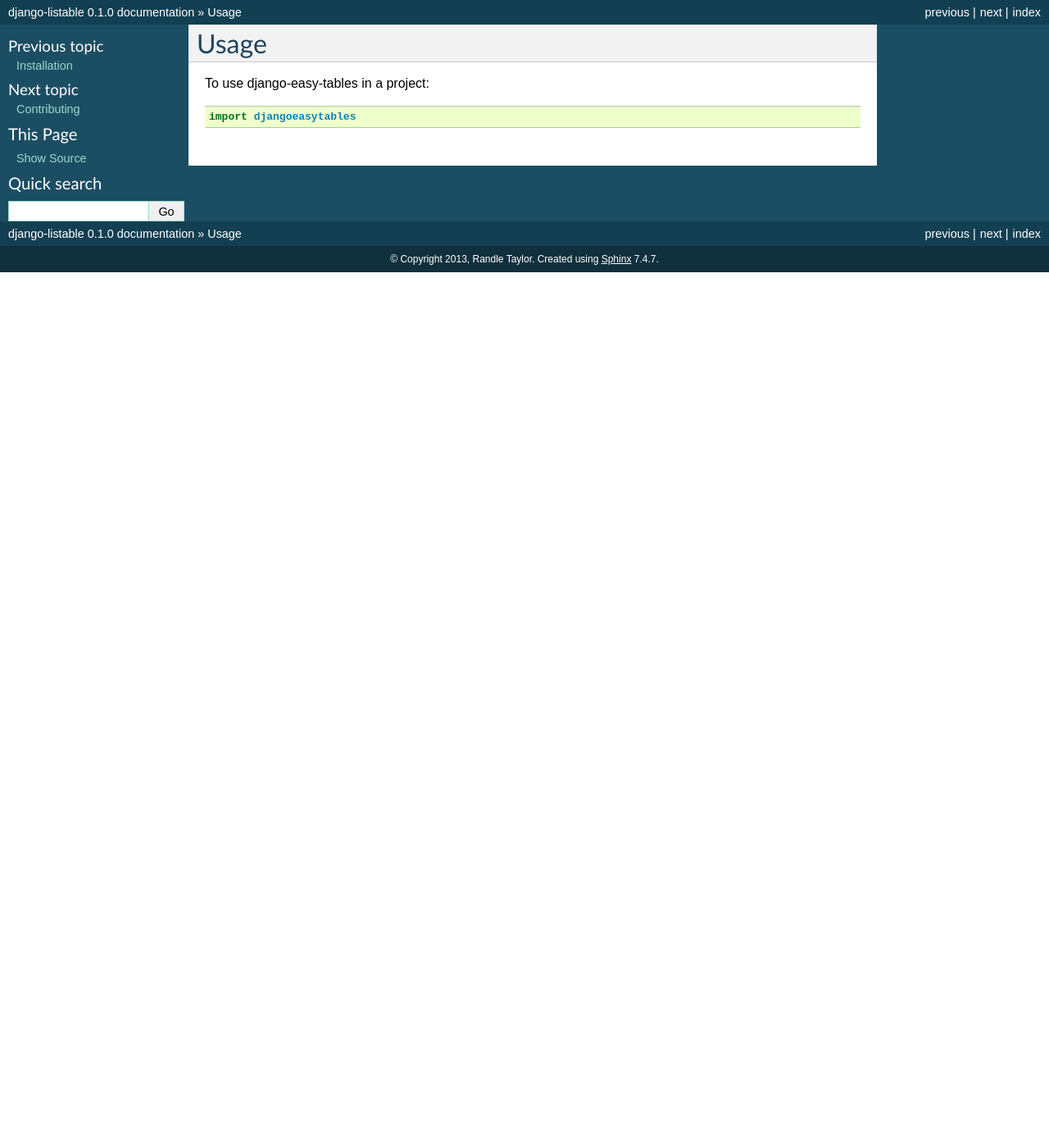
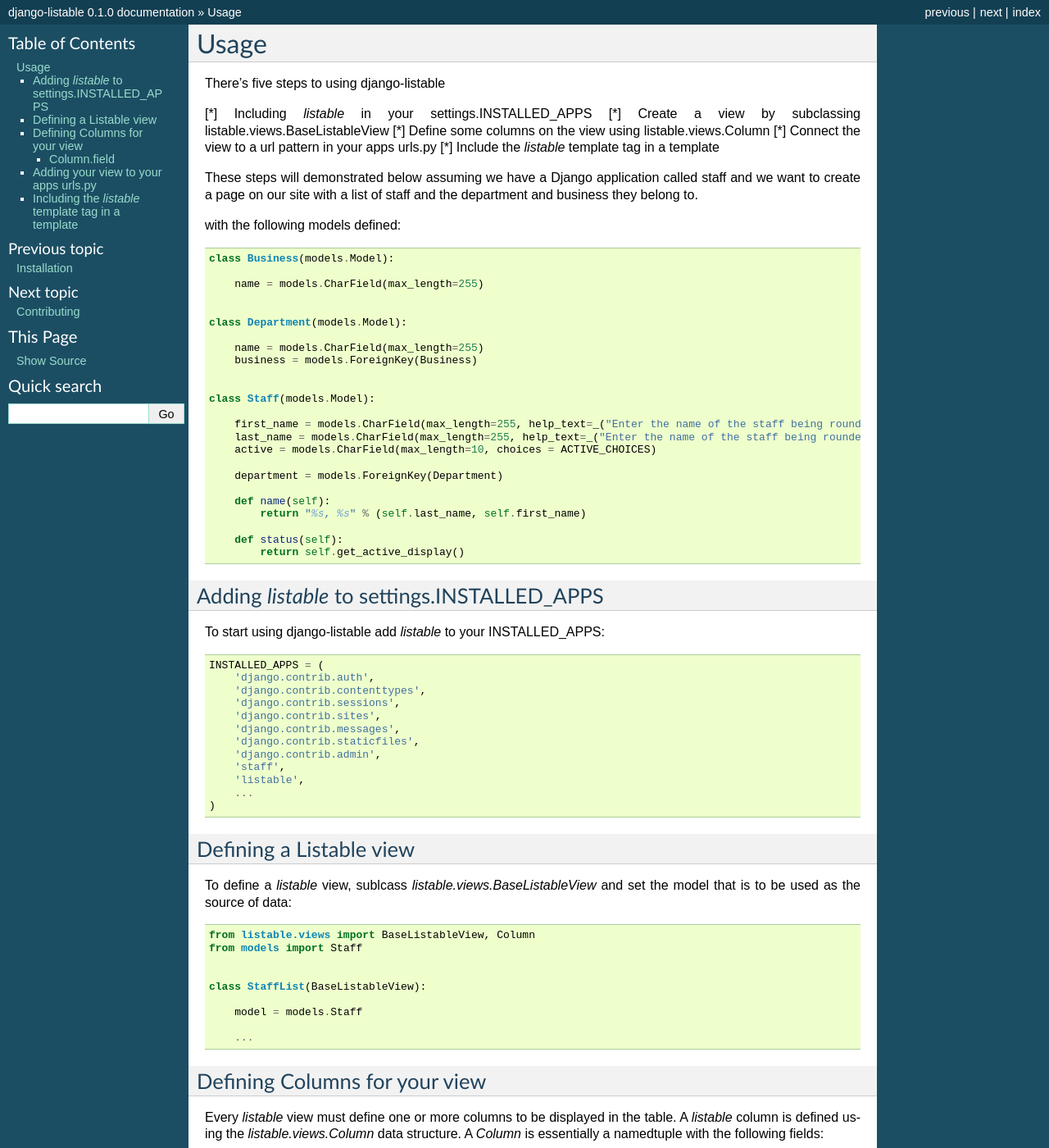
Before and after one commit to randlet/django-listable, a Sphinx documentation site: the page built from docs/usage.rst, in a window 1280 px wide and 1400 px high. Shown: the whole window at 82% size. Built offline with Sphinx 7.4.7, drawn with Linux system fonts in a browser that asks for light colours; some of the changed text lies outside the part shown.

Commit message:
start of docs

```diff
--- a/docs/usage.rst
+++ b/docs/usage.rst
@@ -2,6 +2,157 @@
 Usage
 ========
 
-To use django-easy-tables in a project::
+There's five steps to using django-listable
 
-	import djangoeasytables
+[*] Including `listable` in your settings.INSTALLED_APPS
+[*] Create a view by subclassing listable.views.BaseListableView
+[*] Define some columns on the view using listable.views.Column
+[*] Connect the view to a url pattern in your apps urls.py
+[*] Include the `listable` template tag in a template
+
+These steps will demonstrated below assuming we have
+a Django application called staff and we want to create a page on our
+site with a list of staff and the department and business they belong to.
+
+with the following models defined::
+
+    class Business(models.Model):
+
+        name = models.CharField(max_length=255)
+
+
+    class Department(models.Model):
+
+        name = models.CharField(max_length=255)
+        business = models.ForeignKey(Business)
+
+
+    class Staff(models.Model):
+
+        first_name = models.CharField(max_length=255, help_text=_("Enter the name of the staff being rounded"))
+        last_name = models.CharField(max_length=255, help_text=_("Enter the name of the staff being rounded"))
+        active = models.CharField(max_length=10, choices = ACTIVE_CHOICES)
+
+        department = models.ForeignKey(Department)
+
+        def name(self):
+            return "%s, %s" % (self.last_name, self.first_name)
+
+        def status(self):
+            return self.get_active_display()
+
+
+
+Adding `listable` to settings.INSTALLED_APPS
+--------------------------------------------
+
+To start using django-listable add `listable` to your INSTALLED_APPS::
+
+    INSTALLED_APPS = (
+        'django.contrib.auth',
+        'django.contrib.contenttypes',
+        'django.contrib.sessions',
+        'django.contrib.sites',
+        'django.contrib.messages',
+        'django.contrib.staticfiles',
+        'django.contrib.admin',
+        'staff',
+        'listable',
+        ...
+    )
+
+Defining a Listable view
+------------------------
+
+To define a `listable` view, sublcass `listable.views.BaseListableView`
+and set the model that is to be used as the source of data::
+
+    from listable.views import BaseListableView, Column
+    from models import Staff
+
+
+    class StaffList(BaseListableView):
+
+        model = models.Staff
+
+        ...
+
+Defining Columns for your view
+------------------------------
+
+Every `listable` view must define one or more columns to be displayed in the table.
+A `listable` column is defined using the `listable.views.Column` data structure.
+A `Column` is essentially a namedtuple with the following fields:
+
+*field*
+  The model field name for the column(this can also be a `virtual` field name described below)
+*filtering*
+  Defines whether the column should be filterable and how the ordering should be done
+*widget*
+  For filterable columns you have the option of using a text input or an html select input
+*ordering*
+  Defines whether the column should be orderable and how the ordering should be done
+*header*
+  Defines the column header to be displayed in the table
+
+Each of these fields is defined in more detail below.
+
+Column.field
+............
+
+A full example of a `listable` view is shown below::
+
+    class StaffList(BaseListableView):
+
+        model = models.Staff
+
+
+        columns = (
+            Column(
+                field="id",
+                ordering=False,
+                filtering=False
+            ),
+            Column(
+                field="first_name",
+                ordering="first_name",
+                filtering="first_name",
+            ),
+            Column(
+                field="name",
+                ordering="last_name",
+                filtering="last_name",
+                widget=SELECT,
+            ),
+            Column(
+                field="department",
+                ordering="department__name",
+                filtering="department__name",
+                widget=SELECT,
+            ),
+            Column(
+                header="Business Name",
+                field="business",
+                ordering="department__business__name",
+                filtering=True
+            ),
+        )
+
+        def name(self, staff):
+            return staff.name()
+
+        def department(self, staff):
+            return staff.department.name
+
+        def business(self, staff):
+            return staff.department.business.name
+
+Adding your view to your apps urls.py
+-------------------------------------
+
+stuff
+
+Including the `listable` template tag in a template
+---------------------------------------------------
+
+more stuff
```
Also changed, not shown: README.rst (+36 -4 lines), docs/index.rst (+1 -6 lines), docs/installation.rst (+3 -4 lines), docs/_static/staff_table.png (added), docs/readme.rst (line endings or trailing spaces).
